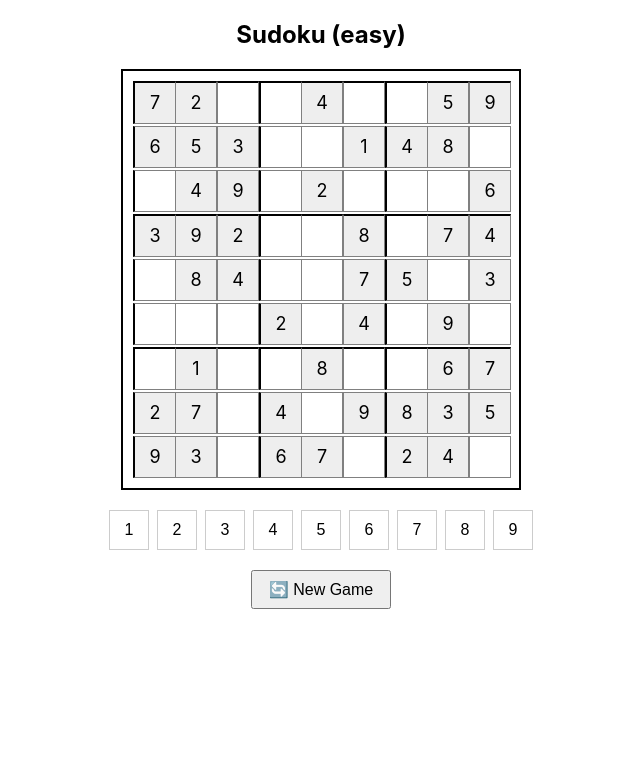
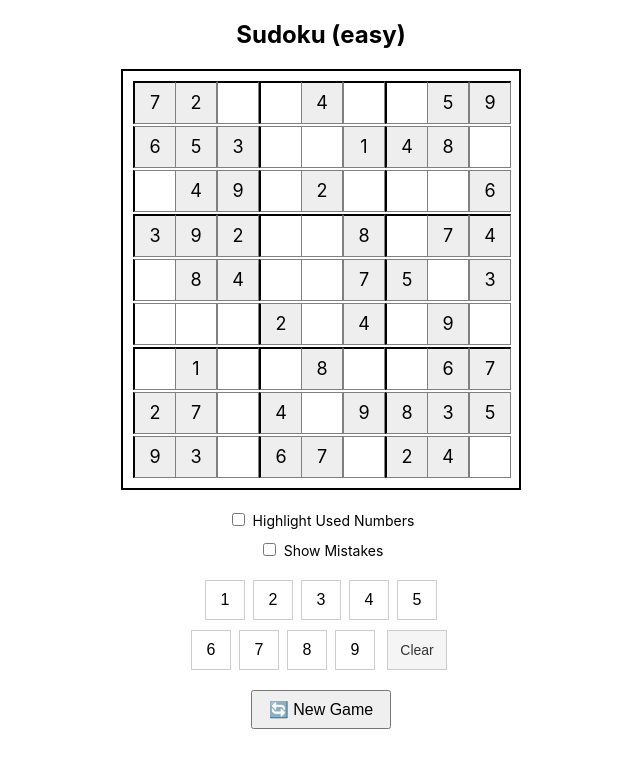
Before and after one commit to markpomerant/sudoku, a React (Vite) app: page / in a window 1280 px wide. Both pictures are taken after a click on the button "Easy". Shown: the top 768 px of the page, without its empty margins (319-959 px from the left). Built offline with nearby package versions, Linux system fonts and the light colour scheme.

Commit message:
Add options to highlight used numbers and show mistakes in Sudoku game

```diff
--- a/src/App.jsx
+++ b/src/App.jsx
@@ -35,7 +35,8 @@ export function SudokuBoard() {
   const [cells, setCells] = useState([]);
   const [selectedIndex, setSelectedIndex] = useState(null);
   const [isComplete, setIsComplete] = useState(false);
-
+  const [showMistakes, setShowMistakes] = useState(false);
+const [highlightUsedNumbers, setHighlightUsedNumbers] = useState(false);
   const startNewGame = (level) => {
     const newPuzzle = generatePuzzle(level);
     setDifficulty(level);
@@ -78,7 +79,7 @@ export function SudokuBoard() {
   }, [cells, puzzleState]);
 
 const usedValues = (() => {
-    if (selectedIndex == null) return new Set();
+  if (!highlightUsedNumbers || selectedIndex == null) return new Set();
   const related = getRelatedIndexes(selectedIndex);
   const values = new Set();
   for (let i of related) {
@@ -141,7 +142,7 @@ export function SudokuBoard() {
                 cursor: cell.isInitial || isComplete ? "default" : "pointer",
                 backgroundColor: cell.isInitial
                   ? "#eee"
-                  : cell.isIncorrect
+                  : cell.isIncorrect && showMistakes
                   ? "#fdd"
                   : isSelected
                   ? "#cceeff"
@@ -158,10 +159,33 @@ export function SudokuBoard() {
           );
         })}
       </div>
+<div style={{ marginTop: 20, marginBottom: 10 }}>
+  <label style={{ fontSize: "14px", cursor: "pointer" }}>
+    <input
+      type="checkbox"
+      checked={highlightUsedNumbers}
+      onChange={(e) => setHighlightUsedNumbers(e.target.checked)}
+      style={{ marginRight: "8px" }}
+    />
+    Highlight Used Numbers
+  </label>
+</div>
 
+<div style={{ marginTop: 5, marginBottom: 10 }}>
+  <label style={{ fontSize: "14px", cursor: "pointer" }}>
+    <input
+      type="checkbox"
+      checked={showMistakes}
+      onChange={(e) => setShowMistakes(e.target.checked)}
+      style={{ marginRight: "8px" }}
+    />
+    Show Mistakes
+  </label>
+</div>
       {/* Number Selector */}
       <div style={{ marginTop: 20 }}>
-        {Array.from({ length: 9 }, (_, i) => i + 1).map((num) => (
+  <div style={{ marginBottom: 10 }}>
+    {[1, 2, 3, 4, 5].map((num) => (
       <button
         key={num}
         onClick={() => handleNumberClick(num)}
@@ -180,6 +204,46 @@ export function SudokuBoard() {
         {num}
       </button>
     ))}
+  </div>
+  <div>
+    {[6, 7, 8, 9].map((num) => (
+      <button
+        key={num}
+        onClick={() => handleNumberClick(num)}
+        disabled={isComplete}
+        style={{
+          width: 40,
+          height: 40,
+          margin: "0 4px",
+          fontSize: "16px",
+          cursor: "pointer",
+          backgroundColor: usedValues.has(num) ? "#ddd" : "white",
+          border: usedValues.has(num) ? "2px solid #aaa" : "1px solid #ccc",
+          color: usedValues.has(num) ? "#999" : "black",
+        }}
+      >
+        {num}
+      </button>
+    ))}
+
+    {/* Optional: Clear button */}
+    <button
+      onClick={() => handleNumberClick(0)} // or implement a `handleClear`
+      disabled={selectedIndex == null || isComplete}
+      style={{
+        width: 60,
+        height: 40,
+        margin: "0 8px",
+        fontSize: "14px",
+        cursor: "pointer",
+        backgroundColor: "#f5f5f5",
+        border: "1px solid #ccc",
+        color: "#333",
+      }}
+    >
+      Clear
+    </button>
+  </div>
 </div>
 
       {/* Game Over Message */}
```
Lines whose indentation alone changed are shown as unchanged.
